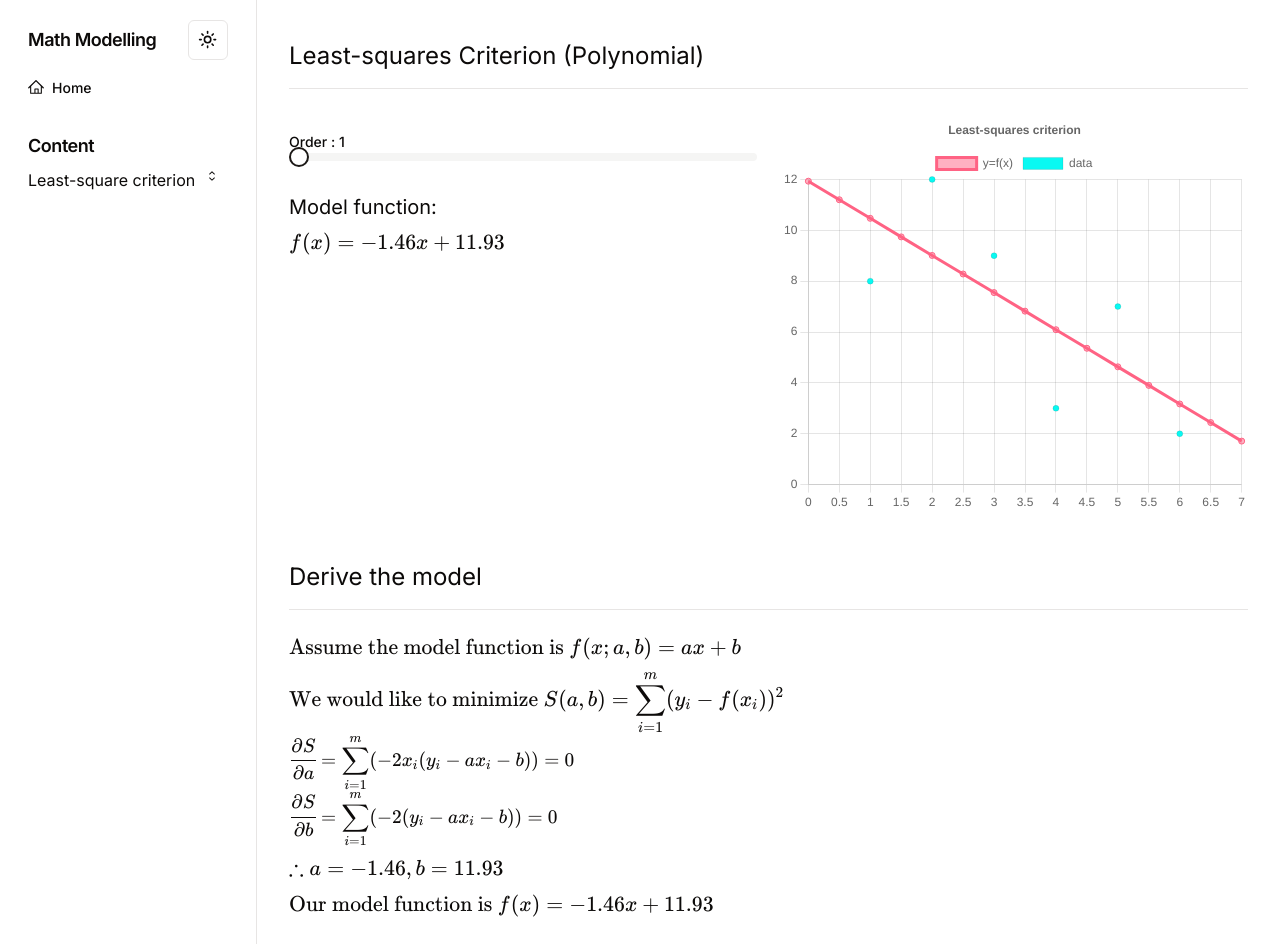
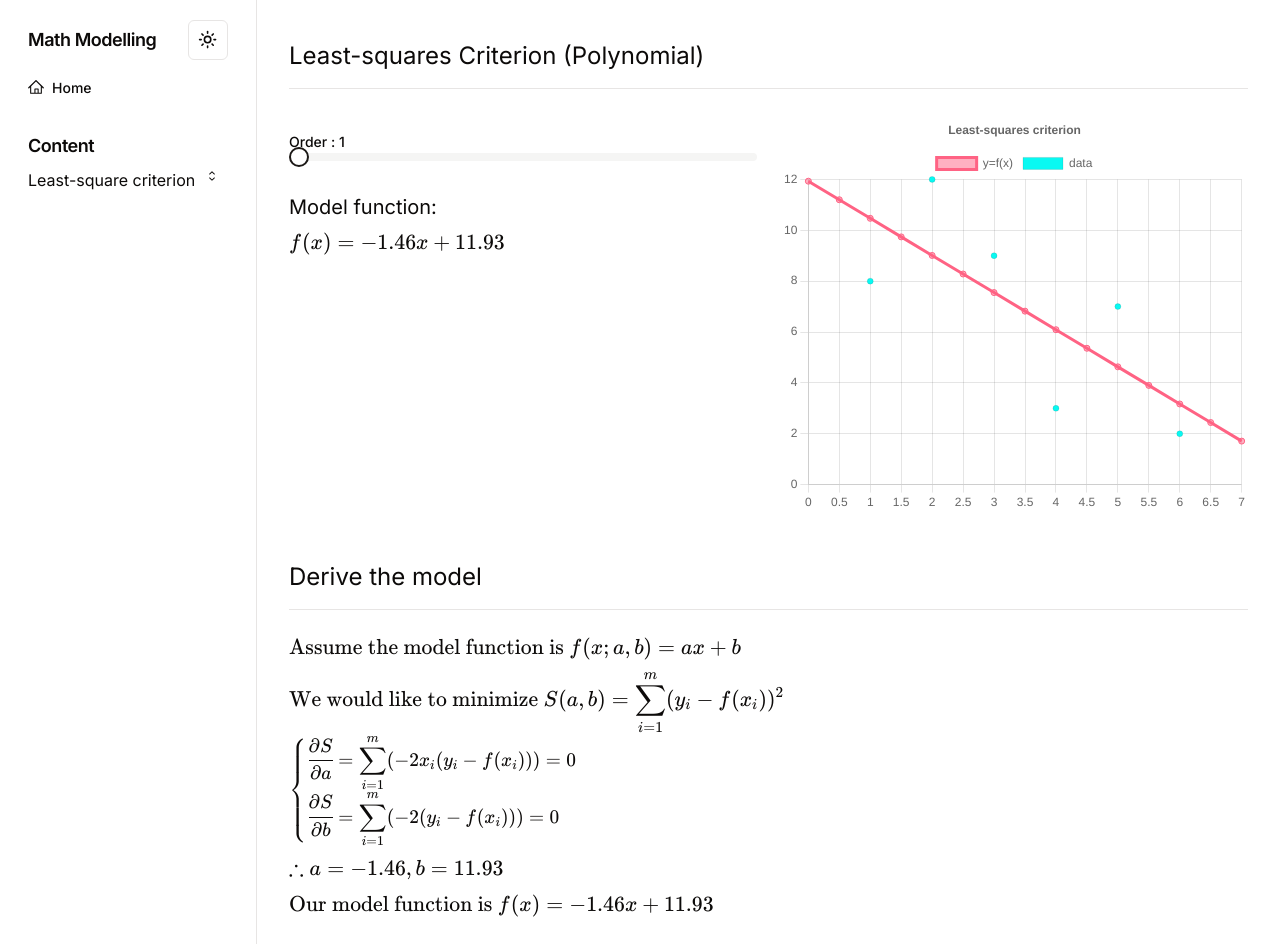
Before and after one commit to Iafcy622/math-modeling, a Next.js app: page /least-square/polynomial in a window 1280 px wide. Built offline with nearby package versions, Linux system fonts and the light colour scheme.

Commit message:
Updated model derivation section in least-square criterion (polynomial)

```diff
--- a/app/least-square/polynomial/page.tsx
+++ b/app/least-square/polynomial/page.tsx
@@ -94,10 +94,6 @@ export default function Page() {
     ],
   };
 
-  function handleInputChange(val: number) {
-    setOrder(val);
-  }
-
   return (
     <>
       <h1 className="text-2xl my-4">Least-squares Criterion (Polynomial)</h1>
@@ -114,7 +110,7 @@ export default function Page() {
               min={1}
               step={1}
               id="order"
-              onValueChange={([val]) => handleInputChange(val)}
+              onValueChange={([val]) => setOrder(val)}
             />
           </form>
 
@@ -148,8 +144,26 @@ export default function Page() {
           texExpression="\displaystyle\text{We would like to minimize }S(a,b) = \sum_{i=1}^m (y_i-f(x_i))^2"
           className="mt-2 text-lg"
         />
-        <KaTeX texExpression="\displaystyle \cfrac{\partial S}{\partial a} = \sum_{i=1}^m (-2x_i(y_i-ax_i-b)) = 0" />
-        <KaTeX texExpression="\displaystyle \cfrac{\partial S}{\partial b} = \sum_{i=1}^m (-2(y_i-ax_i-b)) = 0" />
+
+        <KaTeX
+          texExpression={
+            "\\begin{cases}" +
+            alphabet
+              .slice(0, order + 1)
+              .map((char, i) =>
+                order - i > 1
+                  ? `\\displaystyle \\cfrac{\\partial S}{\\partial ${char}} = \\sum_{i=1}^m (-2x_i^${
+                      order - i
+                    }(y_i-f(x_i))) = 0`
+                  : order - i == 1
+                  ? `\\displaystyle \\cfrac{\\partial S}{\\partial ${char}} = \\sum_{i=1}^m (-2x_i(y_i-f(x_i))) = 0`
+                  : `\\displaystyle \\cfrac{\\partial S}{\\partial ${char}} = \\sum_{i=1}^m (-2(y_i-f(x_i))) = 0`
+              )
+              .join("\\\\") +
+            "\\end{cases}"
+          }
+        />
+
         <KaTeX
           texExpression={`\\therefore ${param.map(
             (p, i) => `${alphabet[i]}=${p.toFixed(2)}`
```
